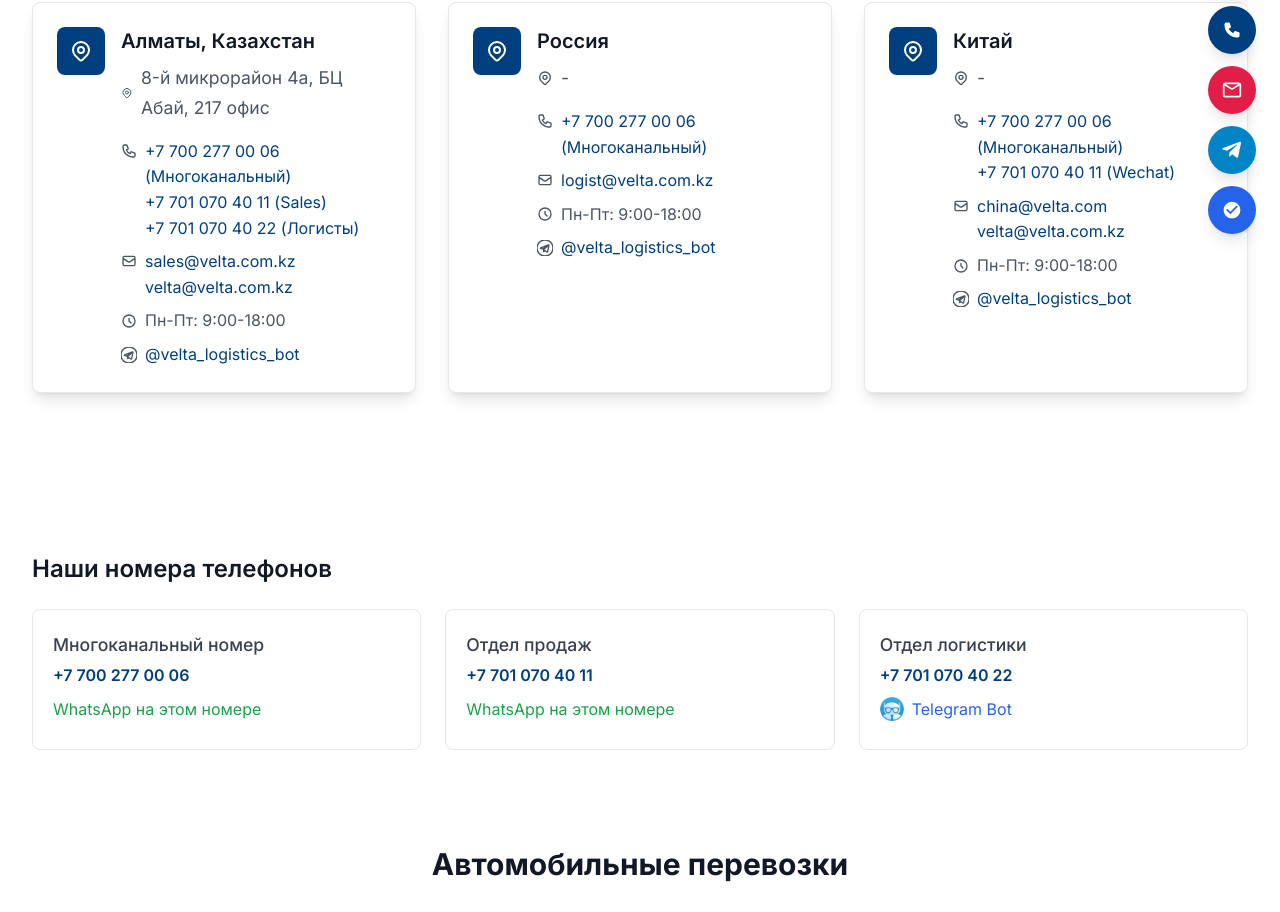
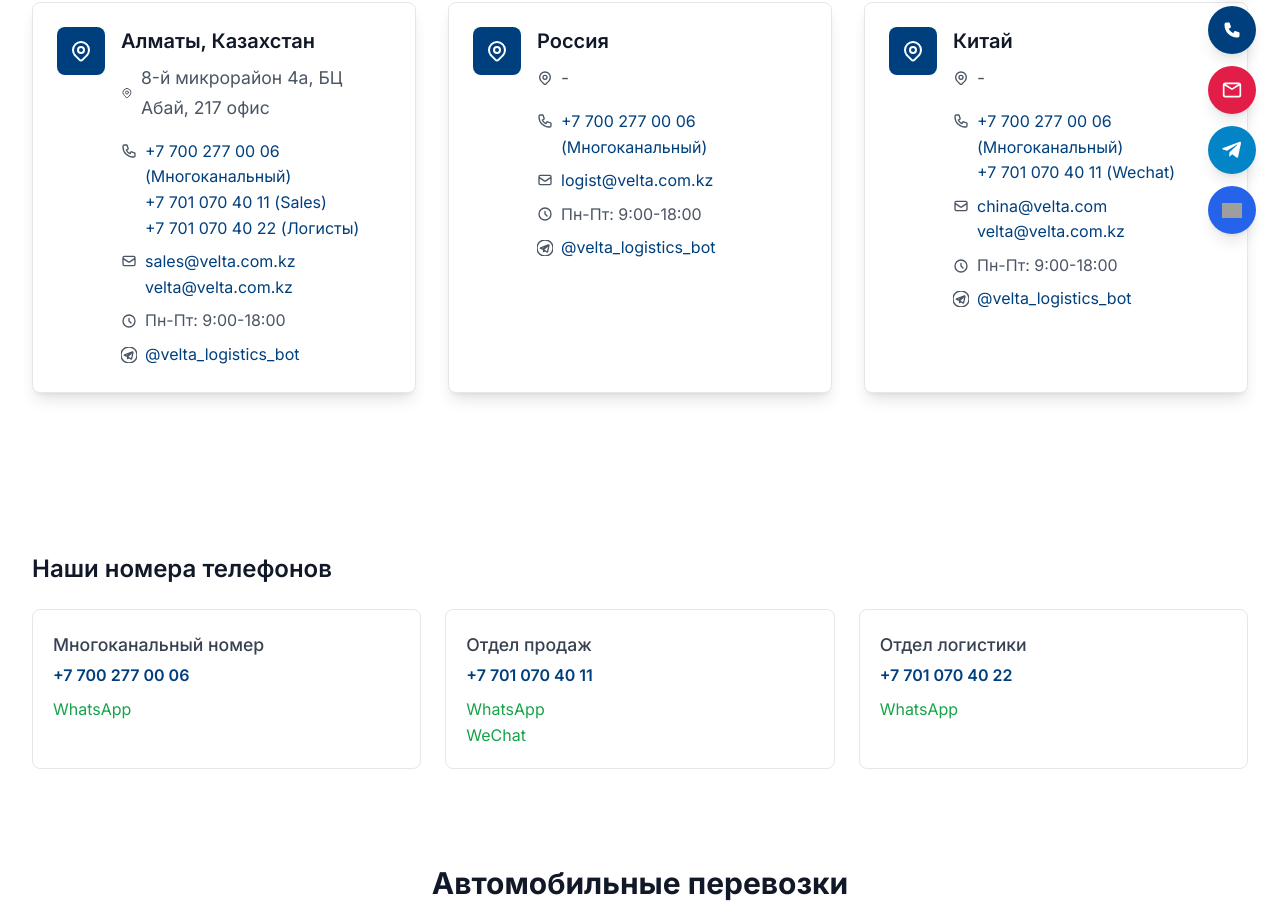
Before and after one commit to Allexndr/veltatrans, a Next.js app: page /en/contacts in a window 1280 px wide. Shown: the part 454-1366 px from the top of the page. Built offline with nearby package versions, Linux system fonts and the light colour scheme; grey boxes are pictures that could not be loaded.

Commit message:
Перенесен WeChat с номера логистики на номер отдела продаж

```diff
--- a/src/app/[locale]/contacts/page.tsx
+++ b/src/app/[locale]/contacts/page.tsx
@@ -171,7 +171,7 @@
                 <a href="tel:+77002770006" className="text-velta-navy font-semibold hover:text-velta-royal-blue transition-colors duration-200">+7 700 277 00 06</a>
                 <div className="mt-2">
                   <a href="https://wa.me/77002770006" target="_blank" rel="noopener noreferrer" className="text-sm text-green-600 hover:text-green-700">
-                    WhatsApp на этом номере
+                    WhatsApp
                   </a>
                 </div>
               </div>
@@ -180,17 +180,20 @@
                 <a href="tel:+77010704011" className="text-velta-navy font-semibold hover:text-velta-royal-blue transition-colors duration-200">+7 701 070 40 11</a>
                 <div className="mt-2">
                   <a href="https://wa.me/77010704011" target="_blank" rel="noopener noreferrer" className="text-sm text-green-600 hover:text-green-700">
-                    WhatsApp на этом номере
+                    WhatsApp
+                  </a>
+                  <br />
+                  <a href="https://wa.me/77010704011" target="_blank" rel="noopener noreferrer" className="text-sm text-green-600 hover:text-green-700">
+                    WeChat
                   </a>
                 </div>
               </div>
               <div className="border rounded-lg p-5">
                 <p className="text-gray-700 font-medium mb-1">Отдел логистики</p>
-                <a href="https://t.me/+77010704022" target="_blank" rel="noopener noreferrer" className="text-velta-navy font-semibold hover:text-velta-royal-blue transition-colors duration-200">+7 701 070 40 22</a>
+                <a href="https://wa.me/77010704022" target="_blank" rel="noopener noreferrer" className="text-velta-navy font-semibold hover:text-velta-royal-blue transition-colors duration-200">+7 701 070 40 22</a>
                 <div className="mt-2">
-                  <a href="https://t.me/velta_logistics_bot" target="_blank" rel="noopener noreferrer" className="inline-flex items-center">
-                    <img src="/assets/images/telegram-bot-icon.png" alt="Telegram Bot" className="w-6 h-6 mr-2" />
-                    <span className="text-sm text-blue-600 hover:text-blue-700">Telegram Bot</span>
+                  <a href="https://wa.me/77010704022" target="_blank" rel="noopener noreferrer" className="text-sm text-green-600 hover:text-green-700">
+                    WhatsApp
                   </a>
                 </div>
               </div>
--- a/src/components/FloatingContacts.tsx
+++ b/src/components/FloatingContacts.tsx
@@ -83,12 +83,11 @@
       href: "https://t.me/velta_logistics_bot",
       bg: "bg-blue-600",
       icon: (
-        <svg viewBox="0 0 24 24" className="w-5 h-5 text-white">
-          <path
-            d="M12 2C6.48 2 2 6.48 2 12s4.48 10 10 10 10-4.48 10-10S17.52 2 12 2zm-2 15l-5-5 1.41-1.41L10 14.17l7.59-7.59L19 8l-9 9z"
-            fill="currentColor"
-          />
-        </svg>
+        <img
+          src="/assets/images/telegram-bot-api-chatbot-internet-bot-application-programming-interface-others-2b9f2dba845d9a8e66fa5fc937da9666.png"
+          alt="Telegram Bot"
+          className="w-5 h-5 object-contain"
+        />
       ),
       title: "Telegram Bot @velta_logistics_bot",
     },
```
